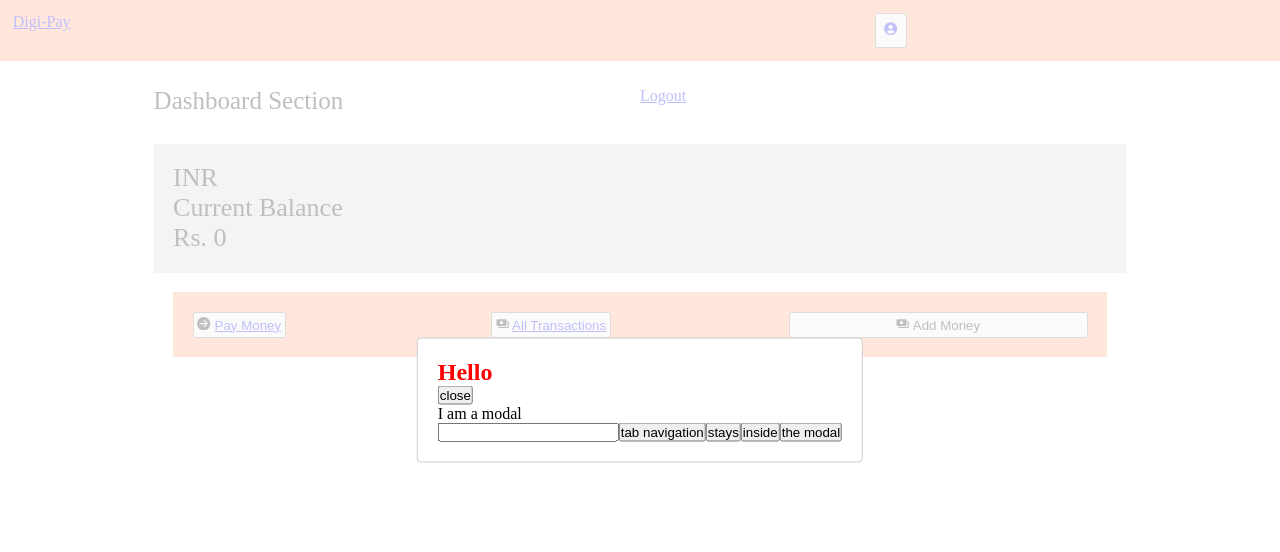
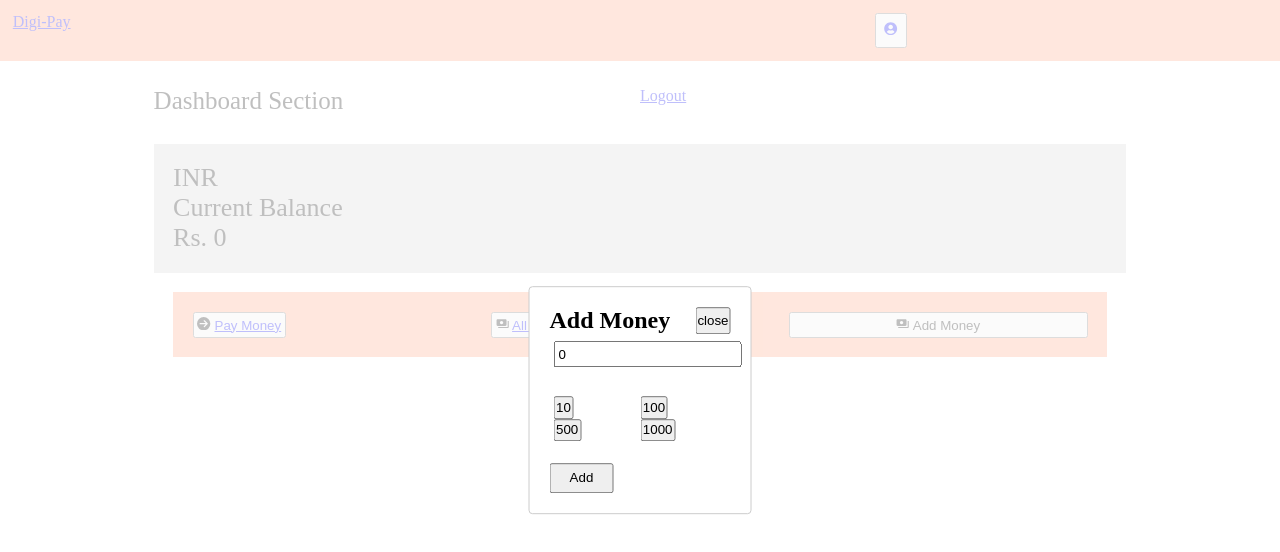
Before and after one commit to sarb001/Pay-me-Now, a React (Vite) app in the folder frontend/: page /dashboard in a window 1280 px wide. Both pictures are taken after a click on the button "Add Money". Shown: the top 552 px of the page. Built offline with nearby package versions, Linux system fonts and the light colour scheme; no server answers.

Commit message:
adding amount + input

```diff
--- a/frontend/src/components/UserOperations.jsx
+++ b/frontend/src/components/UserOperations.jsx
@@ -7,6 +7,7 @@ import Modal from 'react-modal' ;
 const UserOperations = () => {
 
     const [modalIsOpen, setIsOpen] = useState(false);
+    const [modalamount,setmodalamount] = useState(0);
 
     function openModal() {
         setIsOpen(true);
@@ -19,7 +20,9 @@ const UserOperations = () => {
     function closeModal() {
         setIsOpen(false);
     }
+
     let subtitle;
+
     const customStyles = {
         content: {
         top: '50%',
@@ -30,6 +33,36 @@ const UserOperations = () => {
         transform: 'translate(-50%, -50%)',
         },
     };
+
+     const MoneyButtons = [
+        { amount : 10 ,id : 1 },
+        { amount : 100 ,id : 2 },
+        { amount : 500 ,id : 3 },
+        { amount : 1000 ,id : 4 },
+     ]
+
+     const showmamount = (e) => {
+         e.preventDefault();
+         const finalamount = e.target.textContent ;
+         console.log('finalamount ==',Number(finalamount));
+         console.log('modalamount ==',Number(modalamount));
+         setmodalamount(Number(finalamount) + Number(modalamount));
+     }
+
+     const showaddition = (e) => {
+        e.preventDefault();
+        console.log('addition val ==',e);
+     }
+
+     const onchangeamount = (e) => {
+        const amountchanged = e.target.value;
+        console.log('event amount chg=',amountchanged);
+        setmodalamount(amountchanged);
+     }
+
+        // if modalinput = ' ' just add btn clicked amount
+        // modalinput = 100
+        // modalinput = btn clicked amount + modalinput
 
   return (
     <div>
@@ -51,6 +84,7 @@ const UserOperations = () => {
 
 
             <button onClick={openModal}> <MdPayments /> Add Money </button>
+
            <div>
             <Modal
                 isOpen={modalIsOpen}
@@ -59,15 +93,34 @@ const UserOperations = () => {
                 style={customStyles}
                 ariaHideApp ={false}
                 contentLabel="Example Modal">
-                <h2 ref={(_subtitle) => (subtitle = _subtitle)}>Hello</h2>
+                <h2 ref={(_subtitle) => (subtitle = _subtitle)}></h2>
+                <div style = {{display:'flex' ,justifyContent:'space-between'}}>
+                    <h2> Add Money </h2>
                     <button onClick={closeModal}>close</button>
-                <div>I am a modal</div>
-                <form>
-                <input />
-                <button>tab navigation</button>
-                <button>stays</button>
-                <button>inside</button>
-                <button>the modal</button>
+                </div>
+                <form style = {{display:'flex' ,flexDirection:'column' , justifyContent:'space-evenly'}}>
+                    <div style = {{margin:'4% 2%'}}>
+                         <input  type = "number" placeholder='Enter Amount '
+                         style = {{padding:'2%'}}
+                         value = {modalamount}
+                         onChange={(e) => onchangeamount(e)}
+                         />
+                    </div>
+
+                     <div style = {{margin:'12% 2%'}}>
+                        <div style = {{display:'grid' ,gridTemplateColumns:'1fr 1fr' }} >
+                                {MoneyButtons?.map((item) =>
+                                    <div key = {item.id}>
+                                         <button onClick={(e) => showmamount(e)}  style = {{padding:'2% 1%'}}> {item.amount}  </button>
+                                    </div>
+                                    )}
+                        </div>
+                     </div>
+
+                     <div>
+                          <button onClick={(e) => showaddition(e)} style = {{padding:'3% 10%'}}> Add </button>
+                     </div>
+
                 </form>
             </Modal>
           </div>
```
Lines whose indentation alone changed are shown as unchanged.
